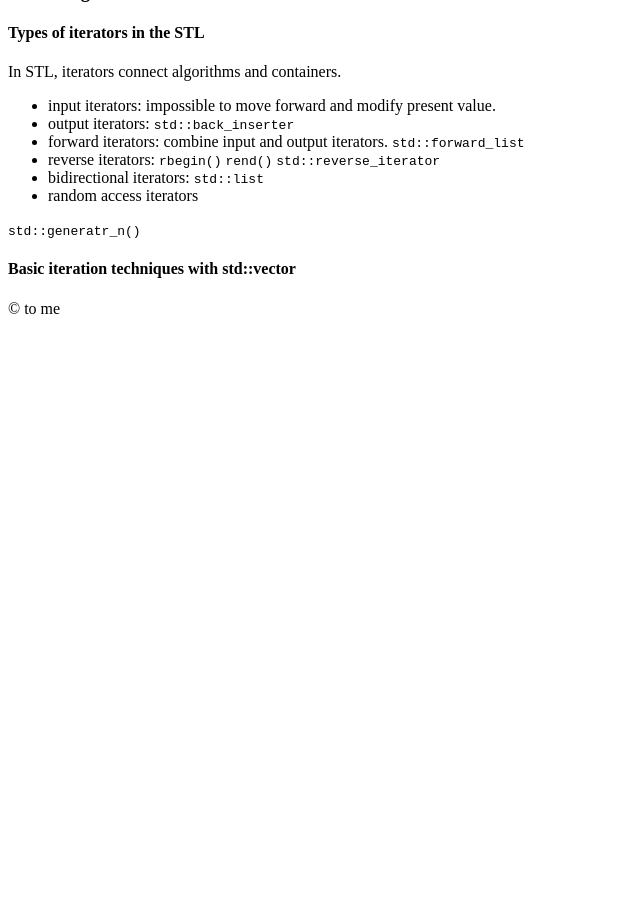
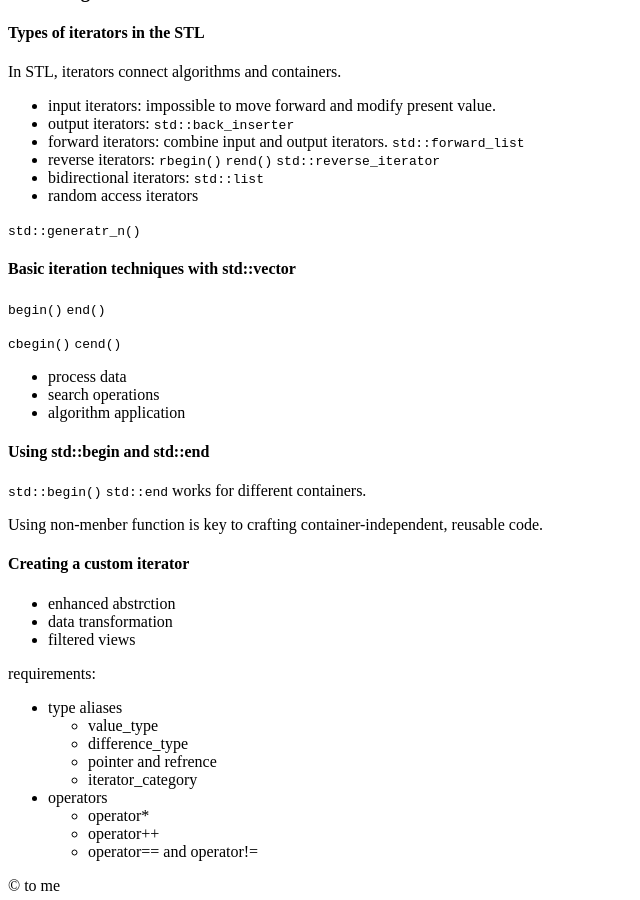
Before and after one commit to WSQS/blog, a Jekyll site: the page built from _code/cpp/data_structures_and_algorithms_with_the_cpp_stl.md, in a window 1280 px wide and 900 px high, scrolled down 1315 px. Shown: the whole window, without its empty margins (0-640 px from the left). Built offline with Jekyll 4.4.1, drawn with Linux system fonts in a browser that asks for light colours; before the commit the page ends 1641 px from its top, so only the background shows below that.

Commit message:
add note of cpp

```diff
--- a/_code/cpp/data_structures_and_algorithms_with_the_cpp_stl.md
+++ b/_code/cpp/data_structures_and_algorithms_with_the_cpp_stl.md
@@ -85,3 +85,35 @@ In STL, iterators connect algorithms and containers.
 `std::generatr_n()`
 
 #### Basic iteration techniques with std::vector
+
+`begin()` `end()`
+
+`cbegin()` `cend()`
+
+- process data
+- search operations
+- algorithm application
+
+#### Using std::begin and std::end
+
+`std::begin()` `std::end` works for different containers.
+
+Using non-menber function is key to crafting container-independent, reusable code.
+
+#### Creating a custom iterator
+
+- enhanced abstrction
+- data transformation
+- filtered views
+
+requirements:
+
+- type aliases
+  - value_type
+  - difference_type
+  - pointer and refrence
+  - iterator_category
+- operators
+  - operator*
+  - operator++
+  - operator== and operator!=
```
